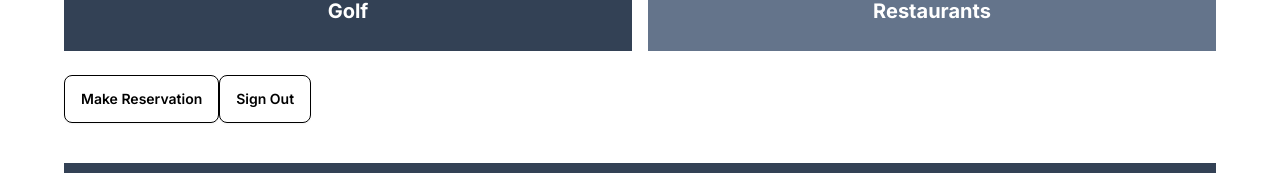
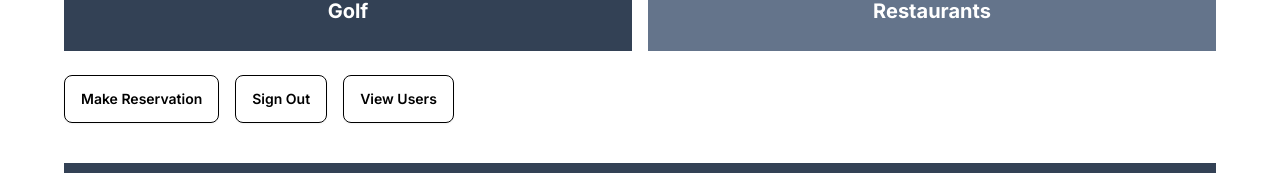
Before and after one commit to ahmedashrafbmj/RezShark, a Next.js app: page /list in a window 1280 px wide. Shown: the part 157-330 px from the top of the page. Built offline with nearby package versions, Linux system fonts and the light colour scheme; no server answers.

Commit message:
add buttons

```diff
--- a/app/list/page.tsx
+++ b/app/list/page.tsx
@@ -7,7 +7,7 @@ import { NextPage } from "next";
 import { useRouter } from "next/navigation";
 import { useEffect, useLayoutEffect, useState } from "react";
 
-interface Props {}
+interface Props { }
 
 type queryType = {
 	dateOpened: string;
@@ -17,18 +17,17 @@ type queryType = {
 	userId: string;
 };
 
-const ListPage: NextPage<Props> = ({}) => {
+const ListPage: NextPage<Props> = ({ }) => {
 	const [isLoading, setIsLoading] = useState(false);
 	const isHydrated = useUserStore((state) => state.isHydrates);
 	const userData = useUserStore((state) => state.user);
-console.log(userData,"userData")
+	console.log(userData, "userData")
 	const [queryData, setQueryData] = useState<queryType[]>([]);
 	const router = useRouter();
 	const getQueriesData = async () => {
 		try {
 			let response = await axios.get(
-				`${API_URL}/queries?isAdmin=${
-					userData?.isAdmin ?? false
+				`${API_URL}/queries?isAdmin=${userData?.isAdmin ?? false
 				}&userId=${userData?.id ?? ""}`
 			);
 
@@ -93,16 +92,15 @@ console.log(userData,"userData")
 					</div>
 				</div>
 				{/* Table */}
-				{/* <div className="flex-col mx-16 space-y-6"> */}
-				{/* {userData?.username ?? ""} */}
-				{userData?.isAdmin ?<button
+				<div className="md:flex md:space-x-4">
+				{userData?.isAdmin ? <button
 					className="btn btn-primary hover:bg-slate-800 hover:text-white"
 					onClick={() =>
 						router.push("/signup")
 					}
 				>
 					{"Add User"}
-										</button>:""}
+				</button> : ""}
 				<button
 					className="btn btn-primary hover:bg-slate-800 hover:text-white"
 					onClick={() =>
@@ -119,6 +117,16 @@ console.log(userData,"userData")
 				>
 					{"Sign Out "}
 				</button>
+				<button
+					className="btn btn-primary hover:bg-slate-800 hover:text-white"
+					onClick={() =>
+						router.push("/")
+					}
+				>
+					{"View Users "}
+				</button>
+
+				</div>
 				{/* </div> */}
 				<div className="overflow-x-auto">
 					<table className="table mt-4">
```
Lines whose indentation alone changed are shown as unchanged.
